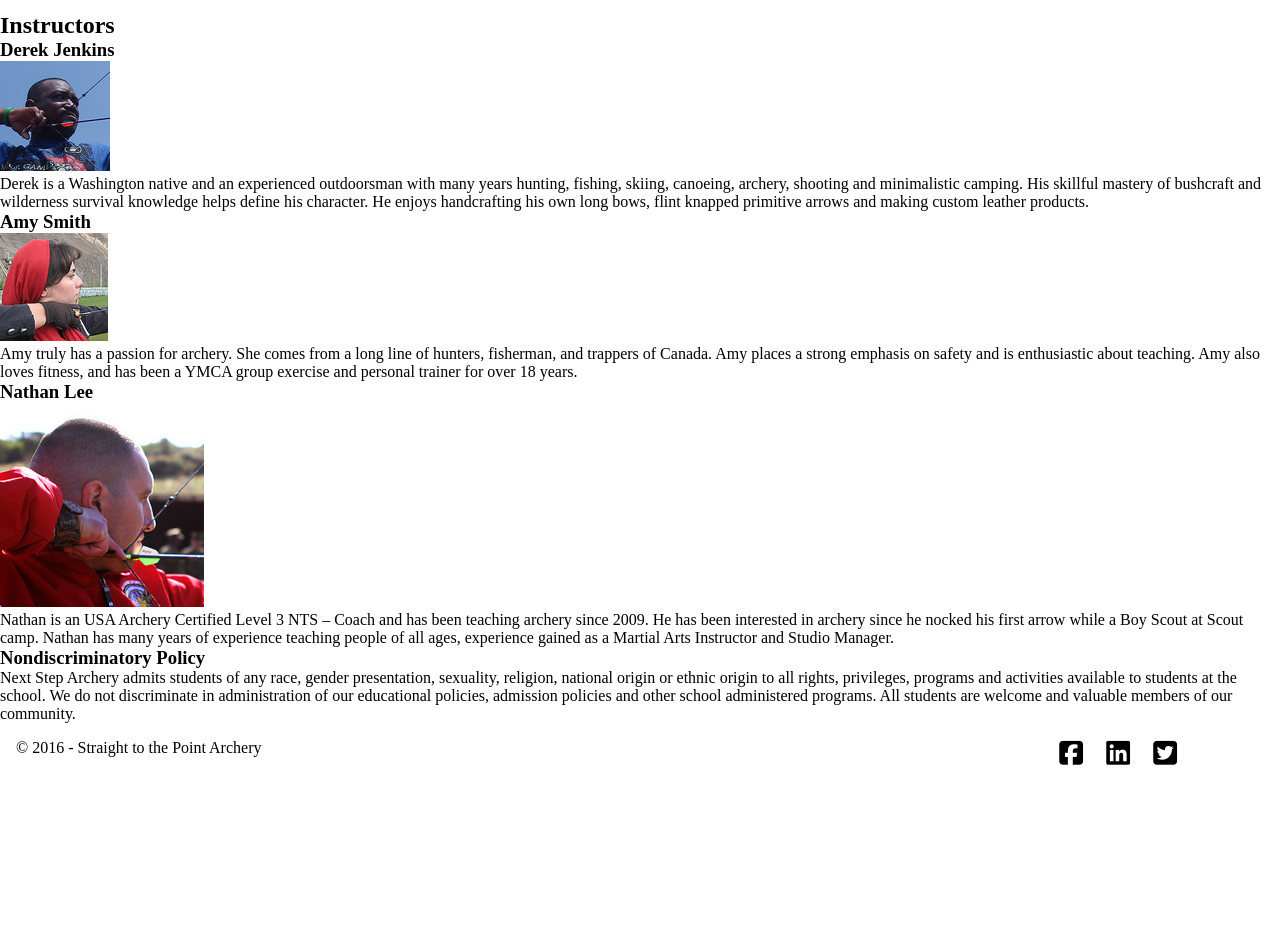
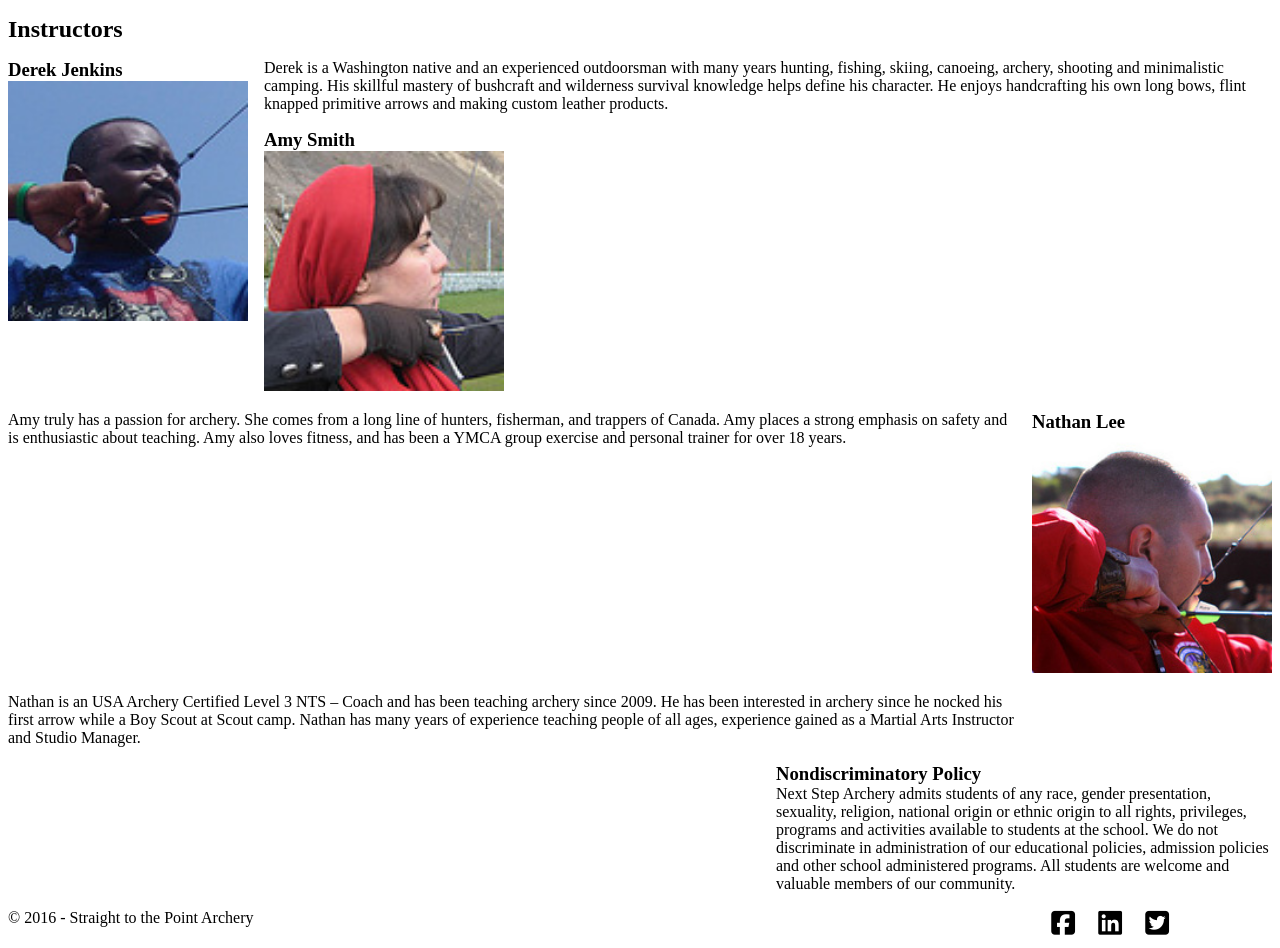
Before and after one commit to MissElle/Archery, a plain HTML site: page instructors.html in a window 1280 px wide. Shown: the part 580-1528 px from the top of the page. Before the commit the page ends 1366 px from the top, so only its background shows below. Drawn offline with Linux system fonts and the light colour scheme; a web font is replaced by a local one.

Commit message:
changed the padding of the website to .5rem for the layout.css. put the instructor icons into 1/4 margin and info about them in 4/5. Put the non disc policy in 2/5 margin with blank 3/5 for the time being.

```diff
--- a/instructors.html
+++ b/instructors.html
@@ -47,29 +47,48 @@
         <div class="col_1_of_3"><img src="images/derek-jenkins-instructor.jpg" alt="Instructor Derek Jenkins"></div>
         <div class="col_1_of_3"><img src="images/nathan-lee-instructor.jpg" alt="Instructor Nathan Lee"></div>
       </figure>
+
       <section>
-        <h2>Instructors</h2>
+        <div class="col_5_of_5">                 <h2>Instructors</h2>
+        </div>
+
+        <div class="col_1_of_5">
          <figure>
             <figcaption><h3>Derek Jenkins</h3></figcaption>
             <img src="images/derek-jenkins-instructor-icon.jpg" alt="Instructor Derek Jenkins">
           </figure>
+        </div>
+        <div class="col_4_of_5">
           <p>Derek is a Washington native and an experienced outdoorsman with many years hunting, fishing, skiing, canoeing, archery, shooting and minimalistic camping. His skillful mastery of bushcraft and wilderness survival knowledge helps define his character. He enjoys handcrafting his own long bows, flint knapped primitive arrows and making custom leather products.</p>
+        </div>
+
+        <div class="col_1_of_5">
           <figure>
             <figcaption><h3>Amy Smith</h3></figcaption>
             <img src="images/amy-smith-instructor-icon.jpg" alt="Instructor Amy Smith">
           </figure>
+        </div>
+        <div class="col_4_of_5">
           <p>Amy truly has a passion for archery. She comes from a long line of hunters, fisherman, and trappers of Canada. Amy  places a strong emphasis on safety and is enthusiastic about teaching. Amy also loves fitness, and  has been a YMCA group exercise and personal trainer for over 18 years.</p>
+        </div>
 
+        <div class="col_1_of_5">
           <figure>
             <figcaption><h3>Nathan Lee</h3></figcaption>
             <img src="images/nathan-lee-instructor-icon.jpg" alt="Instructor Nathan Lee">
           </figure>
+        </div>
+        <div class="col_4_of_5">
           <p>Nathan is an USA Archery Certified Level 3 NTS – Coach and has been teaching archery since 2009. He has been interested in archery since he nocked his first arrow while a Boy Scout at Scout camp. Nathan has many years of experience teaching people of all ages, experience gained as a Martial Arts Instructor and Studio Manager.</p>
+        </div>
       </section>
 
       <aside>
+        <div class="col_3_of_5"></div>
+        <div class="col_2_of_5">
           <h3>Nondiscriminatory Policy</h3>
           <p>Next Step Archery admits students of any race, gender presentation, sexuality, religion, national origin or ethnic origin to all rights, privileges, programs and activities available to students at the school. We do not discriminate in administration of our educational policies, admission policies and other school administered programs. All students are welcome and valuable members of our community. </p>
+        </div>
       </aside>
     </article>
 
--- a/styles/layout.css
+++ b/styles/layout.css
@@ -21,7 +21,7 @@ div.row:after {
     float: left;
   /*  background-color: #99FFCC;
     border: 1px solid black;*/
-    padding: 1rem;
+    padding: .5rem;
 }
 
   div.col_1_of_5 {width: 20%;}
```
Lines whose indentation alone changed are shown as unchanged.
